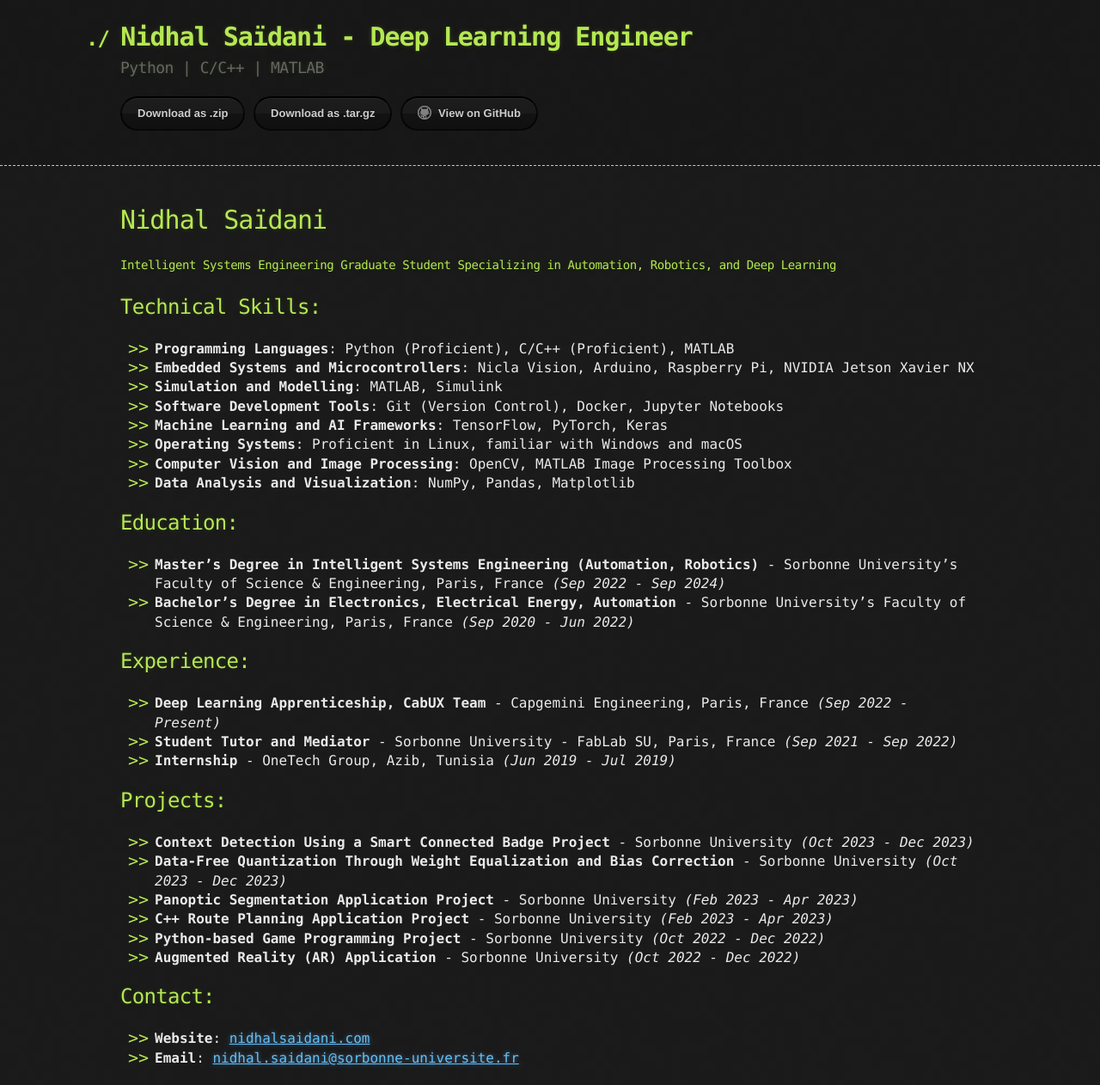
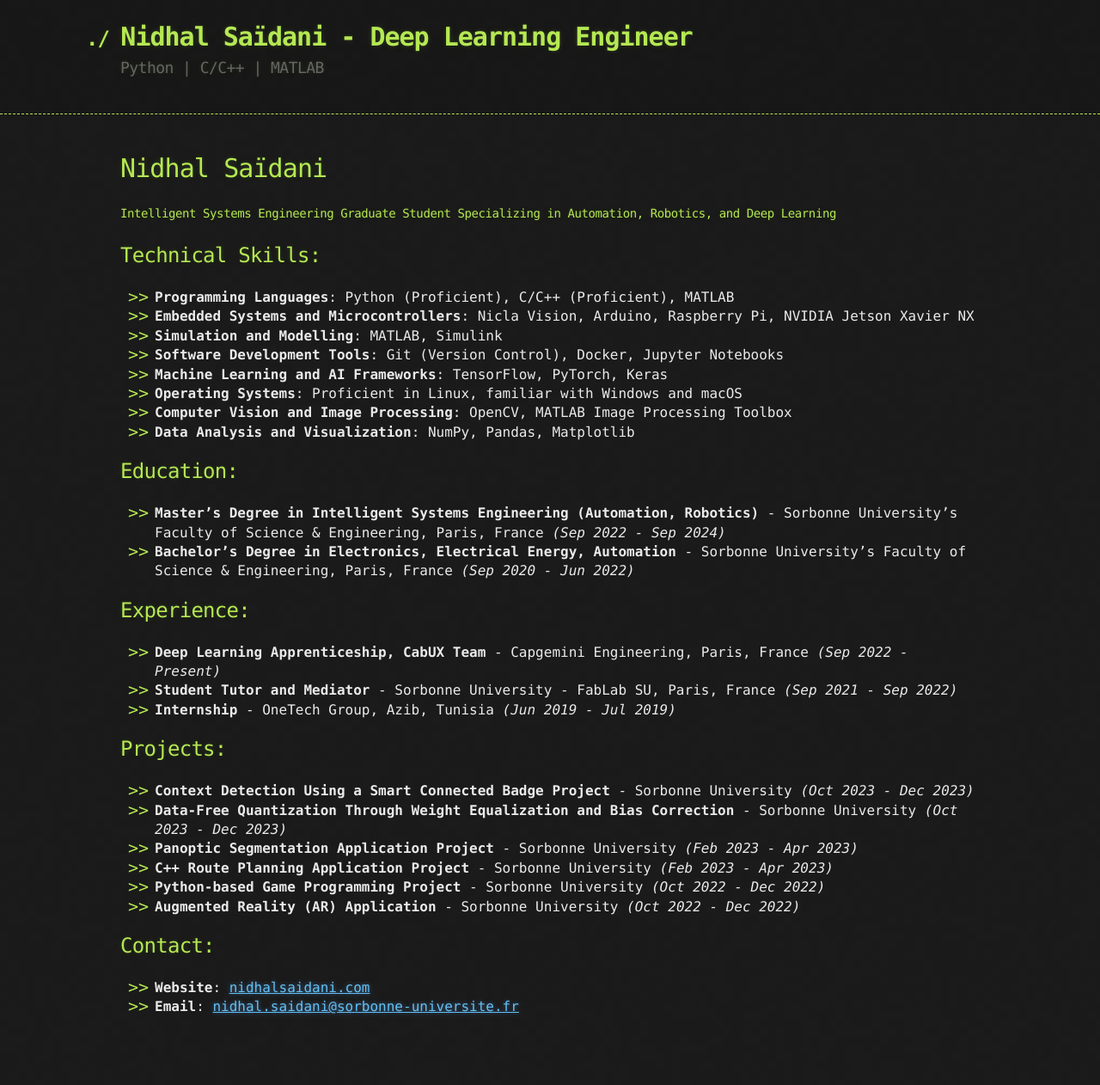
Before and after one commit to nidhalsaidani/nidhalsaidani.github.io, a Jekyll site: the page built from index.md, in a window 1280 px wide. Shown: the whole page at 86% size. Built offline with Jekyll 4.4.1, drawn with Linux system fonts in a browser that asks for light colours; our own code applies the rules of GitHub Pages for plain Markdown files; after the commit the page ends 1203 px from its top, so only the background shows below that.

Commit message:
Update default.html

```diff
--- a/_layouts/default.html
+++ b/_layouts/default.html
@@ -6,8 +6,7 @@
     <meta name="viewport" content="width=device-width, initial-scale=1">
     <link rel="stylesheet" href="{{ '/assets/css/style.css?v=' | append: site.github.build_revision | relative_url }}">
     {% include head-custom.html %}
-
-{% seo %}
+    {% seo %}
   </head>
 
   <body>
@@ -18,14 +17,6 @@
           <h1>{{ site.title | default: site.github.repository_name }}</h1>
         </a>
         <h2>{{ site.description | default: site.github.project_tagline }}</h2>
-
-        <section id="downloads">
-          {% if site.show_downloads %}
-            <a href="{{ site.github.zip_url }}" class="btn">Download as .zip</a>
-            <a href="{{ site.github.tar_url }}" class="btn">Download as .tar.gz</a>
-          {% endif %}
-          <a href="{{ site.github.repository_url }}" class="btn btn-github"><span class="icon"></span>View on GitHub</a>
-        </section>
       </div>
     </header>
 
```
